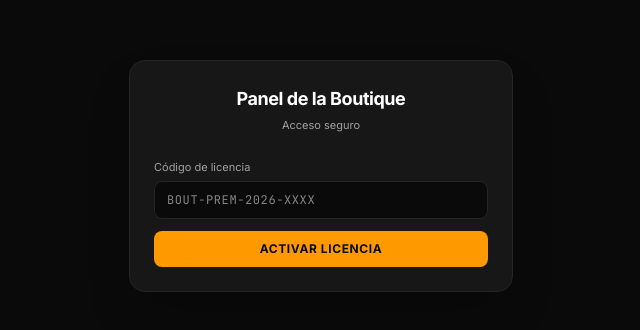
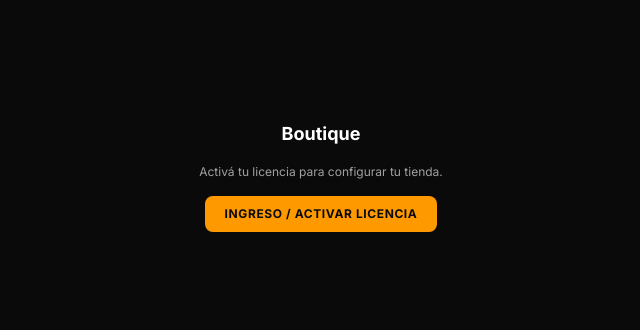
Before and after one commit to dragoprot26-Esp/boutique-multi-tenant-platform, a React (Vite) app: page / in a window 1280 px wide. Shown: the part 224-554 px from the top of the page, without its empty margins (319-959 px from the left). Built offline with nearby package versions, Linux system fonts and the light colour scheme; a web font is replaced by a local one.

Commit message:
Refactor App component for improved state management

```diff
--- a/src/App.tsx
+++ b/src/App.tsx
@@ -13,7 +13,6 @@ import {
 } from './cloud';
 import * as bio from './biometric';
 
-// ── Licencia local ──────────────────────────────────────────────────────
 interface Lic { codigo: string; usuario_admin?: string; pass_admin?: string; nombre_negocio?: string; }
 function getLic(): Lic | null { try { return JSON.parse(localStorage.getItem('bt_licencia') || 'null'); } catch { return null; } }
 function saveLic(l: Lic) { localStorage.setItem('bt_licencia', JSON.stringify(l)); }
@@ -26,12 +25,13 @@ function tenantDefault(codigo: string, nombre?: string): Tenant {
     logoUrl: '', heroImage: '', categories: ['Todos', 'Promo', 'Lo Nuevo'],
     createdAt: new Date().toISOString(), seoTitle: '', seoDescription: '', seoKeywords: '',
     defaultLanguage: 'es', address: '', googleMapsUrl: '', phonePrefix: '+54 9 ', currencySymbol: 'ARS',
-  };
+  } as Tenant;
 }
 
 export default function App() {
   const publicCode = codigoURL();
   const publicMode = !!publicCode;
+  const shownCode = publicCode || (getLic()?.codigo || null);
 
   const [tenant, setTenant] = useState<Tenant | null>(null);
   const [products, setProducts] = useState<Product[]>([]);
@@ -42,9 +42,9 @@ export default function App() {
   const [activeRole, setActiveRole] = useState<'customer' | 'admin' | 'collaborator'>('customer');
   const [isLoggedIn, setIsLoggedIn] = useState(false);
   const [lastAdminRole, setLastAdminRole] = useState<'admin' | 'collaborator'>('admin');
-  const [cargandoPublico, setCargandoPublico] = useState(publicMode);
+  const [cargando, setCargando] = useState(!!shownCode);
 
-  // Login
+  const [showLogin, setShowLogin] = useState(false);
   const [loginStep, setLoginStep] = useState<'license' | 'credentials'>('license');
   const [licenseInput, setLicenseInput] = useState('');
   const [userInput, setUserInput] = useState('');
@@ -65,7 +65,6 @@ export default function App() {
   }, [activeRole]);
   useEffect(() => { if (tenant) setLanguage(tenant.defaultLanguage || 'es'); }, [tenant?.id]);
 
-  // Hidratar desde la nube / público
   const hydrate = (data: any, cod: string) => {
     const tn = data && data.tenant ? { ...tenantDefault(cod), ...data.tenant, id: cod, license: cod } : tenantDefault(cod, getLic()?.nombre_negocio);
     setTenant(tn);
@@ -74,29 +73,26 @@ export default function App() {
     setCollaborators(Array.isArray(data?.collaborators) ? data.collaborators : []);
   };
 
-  // Modo público: cargar la vidriera por RPC
   useEffect(() => {
-    if (!publicMode) return;
+    if (!shownCode) { setCargando(false); return; }
     (async () => {
-      const r = await btPublica(publicCode!);
+      const r = await btPublica(shownCode);
       if (r && r.ok) {
-        setTenant({ ...tenantDefault(publicCode!), ...(r.tenant || {}), id: publicCode!, license: publicCode! });
+        setTenant({ ...tenantDefault(shownCode), ...(r.tenant || {}), id: shownCode, license: shownCode } as Tenant);
         setProducts(Array.isArray(r.products) ? r.products : []);
       } else {
-        setTenant(tenantDefault(publicCode!));
+        setTenant(tenantDefault(shownCode));
       }
-      setCargandoPublico(false);
+      setCargando(false);
     })();
   }, []);
 
-  // Detectar biometría
   useEffect(() => {
     if (publicMode) return;
     bio.bioSupported().then(setBioAvail);
     setBioOn(bio.bioEnabled());
   }, []);
 
-  // Guardado automático en la nube
   useEffect(() => {
     if (publicMode || !isLoggedIn || !hydratedRef.current || !tenant) return;
     const cod = getLic()?.codigo;
@@ -105,7 +101,8 @@ export default function App() {
     return () => clearTimeout(t);
   }, [tenant, products, orders, collaborators]);
 
-  // ── Login ──
+  const openLogin = () => { setLoginError(''); const lic = getLic(); setLoginStep(lic ? 'credentials' : 'license'); setShowLogin(true); };
+
   const handleLicense = async (e: React.FormEvent) => {
     e.preventDefault();
     setLoginError(''); setLoginBusy(true);
@@ -143,11 +140,11 @@ export default function App() {
     const cod = getLic()?.codigo;
     if (cod) {
       const data = await cloudLoad(cod);
-      if (data && Object.keys(data).length) hydrate(data, cod);
-      else hydrate({}, cod);
+      if (data && Object.keys(data).length) hydrate(data, cod); else hydrate({}, cod);
     }
     hydratedRef.current = true;
     setIsLoggedIn(true);
+    setShowLogin(false);
     setActiveRole(sessionRoleRef.current === 'colab' ? 'collaborator' : 'admin');
     if (bioAvail && !bio.bioEnabled() && pendingBioRef.current) {
       const creds = pendingBioRef.current;
@@ -186,43 +183,81 @@ export default function App() {
     setIsLoggedIn(false); setActiveRole('customer');
   };
 
-  // Crear pedido (público por RPC / preview local)
+  const roleChange = (role: 'customer' | 'admin' | 'collaborator') => {
+    if (!isLoggedIn && (role === 'admin' || role === 'collaborator')) { openLogin(); return; }
+    setActiveRole(role);
+  };
+
   const handleCreateOrder = async (order: Order) => {
-    if (publicMode) {
-      const ok = await btAgregarPedido(publicCode!, order);
-      if (ok) setOrders(prev => [order, ...prev]);
-      return;
+    if (!isLoggedIn) {
+      const cod = publicCode || getLic()?.codigo;
+      if (cod) { const ok = await btAgregarPedido(cod, order); if (ok) setOrders(prev => [order, ...prev]); return; }
     }
     setOrders(prev => [order, ...prev]);
   };
 
-  // ── Render ──
-  if (publicMode) {
-    if (cargandoPublico || !tenant) {
+  if (cargando) {
     return <div className="bg-neutral-950 text-amber-500 min-h-screen flex items-center justify-center font-mono text-sm">Cargando boutique…</div>;
   }
+
+  if (isLoggedIn && activeRole !== 'customer' && tenant) {
     return (
+      <div className="min-h-screen bg-stone-50 text-neutral-900 flex flex-col">
+        <div className="flex-1 flex flex-col">
+          <TenantAdmin
+            tenant={tenant}
+            products={products}
+            orders={orders}
+            collaborators={collaborators}
+            onUpdateTenant={(t) => setTenant(t)}
+            onUpdateProducts={setProducts}
+            onUpdateCollaborators={setCollaborators}
+            onUpdateOrders={setOrders}
+            isLoggedIn={true}
+            onLogin={() => {}}
+            onLogout={handleLogout}
+            role={panelRole}
+            language={language}
+            onChangeLanguage={setLanguage}
+            onChangeRole={setActiveRole}
+          />
+        </div>
+      </div>
+    );
+  }
+
+  return (
+    <div className="min-h-screen bg-stone-50 text-neutral-900 flex flex-col relative">
+      {tenant ? (
         <NYStorefront
           tenant={tenant}
           products={products}
           onCreateOrder={handleCreateOrder}
           language={language}
           onChangeLanguage={setLanguage}
-        isAdminLoggedIn={false}
+          isAdminLoggedIn={isLoggedIn}
           lastAdminRole={lastAdminRole}
-        onChangeRole={() => {}}
+          onChangeRole={roleChange}
         />
-    );
-  }
+      ) : (
+        <div className="min-h-screen bg-neutral-950 text-white flex items-center justify-center p-6 text-center">
+          <div className="space-y-4">
+            <h1 className="text-lg font-black">Boutique</h1>
+            <p className="text-xs text-neutral-400">Activá tu licencia para configurar tu tienda.</p>
+            <button onClick={openLogin} className="bg-amber-500 hover:bg-amber-400 text-neutral-950 font-bold px-5 py-2.5 rounded-lg text-xs uppercase tracking-wider">Ingreso / Activar licencia</button>
+          </div>
+        </div>
+      )}
 
-  // Dispositivo del negocio: login / panel / preview
-  if (!isLoggedIn) {
-    return (
-      <div className="min-h-screen bg-neutral-950 text-white flex items-center justify-center p-4 font-sans">
-        <div className="w-full max-w-sm bg-neutral-900 border border-neutral-800 rounded-2xl p-6 space-y-5 shadow-2xl">
-          <div className="text-center">
-            <h1 className="text-lg font-black tracking-tight">Panel de la Boutique</h1>
-            <p className="text-[11px] text-neutral-400 mt-1">Acceso seguro</p>
+      {showLogin && !isLoggedIn && (
+        <div className="fixed inset-0 z-50 bg-neutral-950/90 backdrop-blur-md flex items-center justify-center p-4">
+          <div className="w-full max-w-sm bg-neutral-900 border border-neutral-800 rounded-2xl p-6 space-y-4 shadow-2xl relative">
+            <div className="flex justify-between items-start">
+              <div>
+                <h3 className="text-sm font-black text-white uppercase tracking-tight">Acceso al Panel</h3>
+                <p className="text-[10px] text-neutral-400">Dueño y vendedores</p>
+              </div>
+              <button onClick={() => setShowLogin(false)} className="text-neutral-400 hover:text-white">✕</button>
             </div>
 
             {loginError && <div className="bg-red-500/10 border border-red-500/30 text-red-300 text-[11px] rounded-lg px-3 py-2">{loginError}</div>}
@@ -262,7 +297,7 @@ export default function App() {
                 </div>
                 <p className="text-[10px] text-neutral-500 leading-relaxed">
                   <span className="text-neutral-400 font-semibold">Dueño:</span> usuario y contraseña de la licencia.{' '}
-                <span className="text-neutral-400 font-semibold">Vendedor:</span> su usuario y clave cargados en el panel.
+                  <span className="text-neutral-400 font-semibold">Vendedor:</span> su usuario y clave del panel.
                 </p>
                 <button type="submit" disabled={loginBusy} className="w-full bg-amber-500 hover:bg-amber-400 disabled:opacity-60 text-neutral-950 font-bold px-4 py-2.5 rounded-lg text-xs uppercase tracking-wider">
                   {loginBusy ? 'Verificando…' : 'Ingresar'}
@@ -272,47 +307,7 @@ export default function App() {
             )}
           </div>
         </div>
-    );
-  }
-
-  if (!tenant) {
-    return <div className="bg-neutral-950 text-amber-500 min-h-screen flex items-center justify-center font-mono text-sm">Cargando…</div>;
-  }
-
-  return (
-    <div className="min-h-screen bg-stone-50 text-neutral-900 flex flex-col">
-      <div className="flex-1 flex flex-col">
-        {activeRole === 'customer' ? (
-          <NYStorefront
-            tenant={tenant}
-            products={products}
-            onCreateOrder={handleCreateOrder}
-            language={language}
-            onChangeLanguage={setLanguage}
-            isAdminLoggedIn={isLoggedIn}
-            lastAdminRole={lastAdminRole}
-            onChangeRole={setActiveRole}
-          />
-        ) : (
-          <TenantAdmin
-            tenant={tenant}
-            products={products}
-            orders={orders}
-            collaborators={collaborators}
-            onUpdateTenant={(t) => setTenant(t)}
-            onUpdateProducts={setProducts}
-            onUpdateCollaborators={setCollaborators}
-            onUpdateOrders={setOrders}
-            isLoggedIn={true}
-            onLogin={() => {}}
-            onLogout={handleLogout}
-            role={panelRole}
-            language={language}
-            onChangeLanguage={setLanguage}
-            onChangeRole={setActiveRole}
-          />
       )}
-      </div>
     </div>
   );
 }
```
Lines whose indentation alone changed are shown as unchanged.
